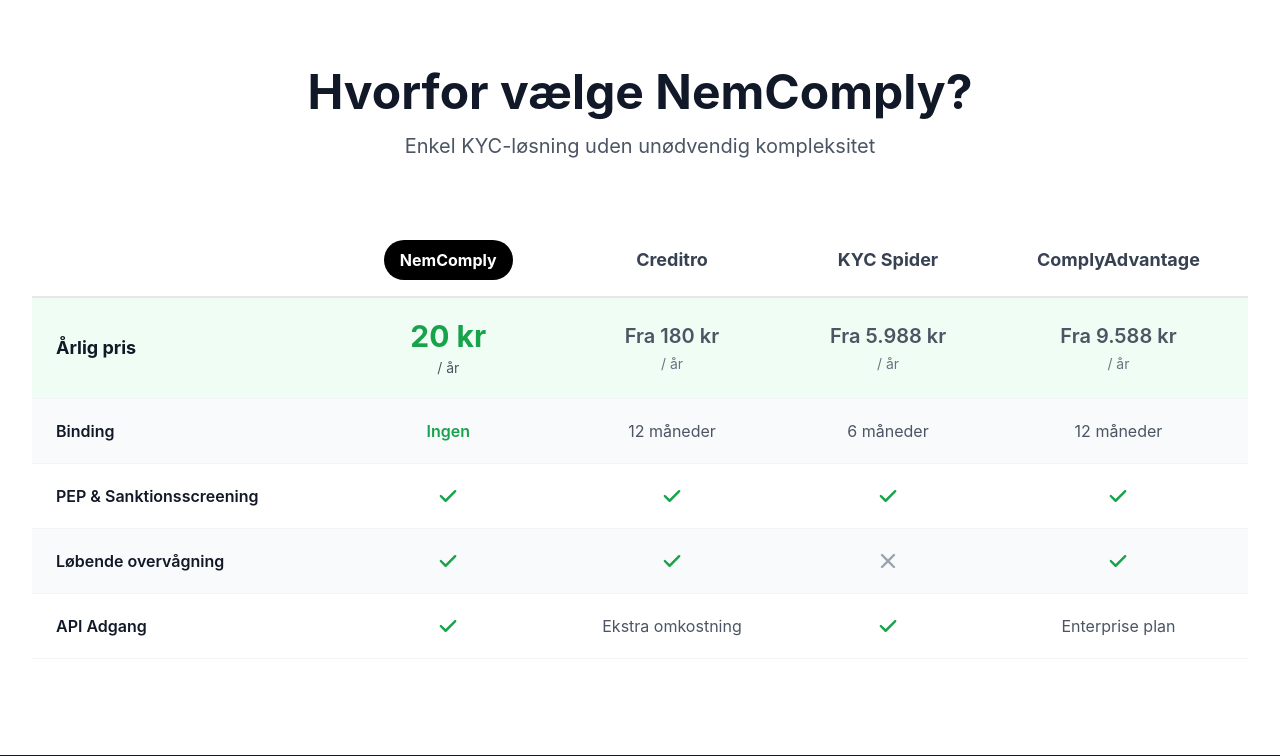
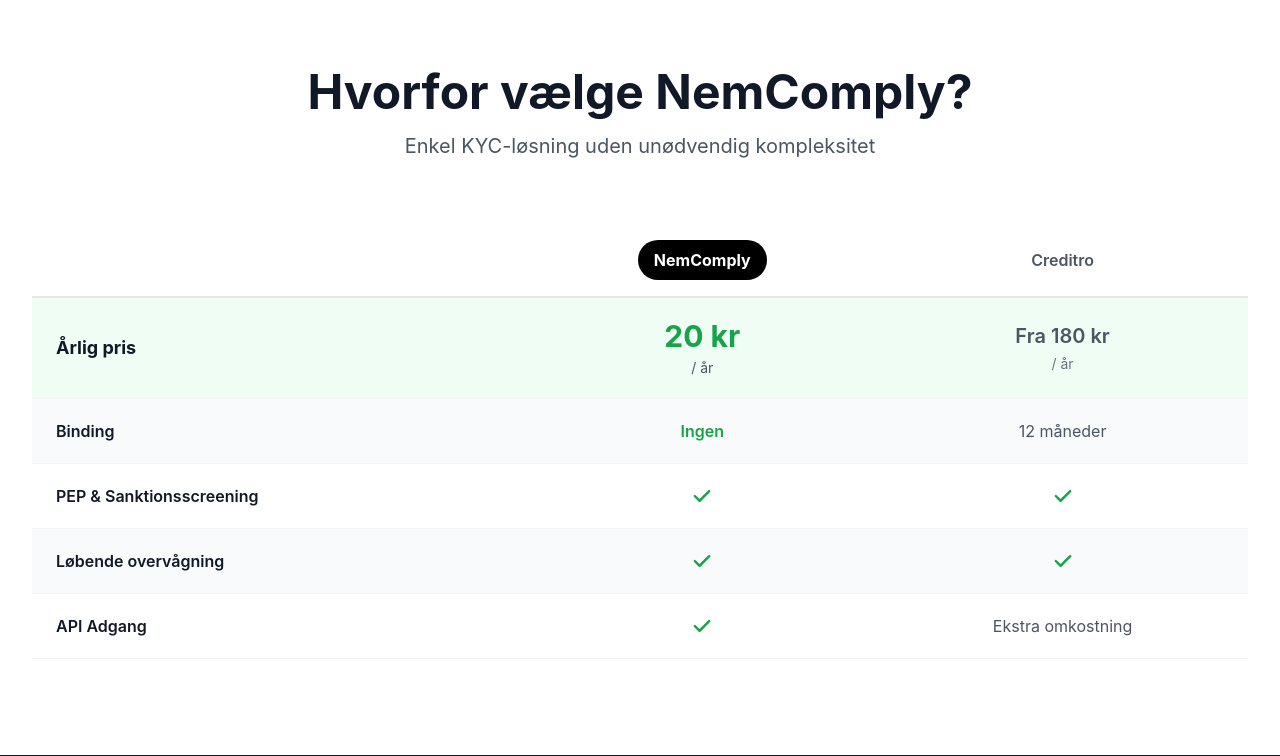
Before and after one commit to TheFountainhead/nemcomply-marketing, a PHP site: page /index.html in a window 1280 px wide. Shown: the part 2771-3527 px from the top of the page. Run offline with PHP 8.4, Linux system fonts and the light colour scheme; some libraries are stand-ins or nearby versions.

Commit message:
Forenkle sammenligningsskema til kun NemComply vs Creditro
🤖 Generated with [Claude Code](https://claude.com/claude-code)

Co-Authored-By: Claude <noreply@anthropic.com>

```diff
--- a/index.html
+++ b/index.html
@@ -428,15 +428,7 @@
                                     NemComply
                                 </div>
                             </th>
-                            <th class="text-center py-4 px-6">
-                                <div class="font-bold text-gray-700 text-lg">Creditro</div>
-                            </th>
-                            <th class="text-center py-4 px-6">
-                                <div class="font-bold text-gray-700 text-lg">KYC Spider</div>
-                            </th>
-                            <th class="text-center py-4 px-6">
-                                <div class="font-bold text-gray-700 text-lg">ComplyAdvantage</div>
-                            </th>
+                            <th class="text-center py-4 px-6 font-semibold text-gray-600">Creditro</th>
                         </tr>
                     </thead>
                     <tbody>
@@ -450,14 +442,6 @@
                                 <div class="text-xl font-semibold text-gray-600 mb-1">Fra 180 kr</div>
                                 <div class="text-sm text-gray-500">/ år</div>
                             </td>
-                            <td class="py-5 px-6 text-center">
-                                <div class="text-xl font-semibold text-gray-600 mb-1">Fra 5.988 kr</div>
-                                <div class="text-sm text-gray-500">/ år</div>
-                            </td>
-                            <td class="py-5 px-6 text-center">
-                                <div class="text-xl font-semibold text-gray-600 mb-1">Fra 9.588 kr</div>
-                                <div class="text-sm text-gray-500">/ år</div>
-                            </td>
                         </tr>
 
                         <tr class="border-b border-gray-100 bg-gray-50">
@@ -466,22 +450,10 @@
                                 <div class="text-green-600 font-semibold">Ingen</div>
                             </td>
                             <td class="py-5 px-6 text-center text-gray-600">12 måneder</td>
-                            <td class="py-5 px-6 text-center text-gray-600">6 måneder</td>
-                            <td class="py-5 px-6 text-center text-gray-600">12 måneder</td>
                         </tr>
 
                         <tr class="border-b border-gray-100">
                             <td class="py-5 px-6 font-semibold text-gray-900">PEP & Sanktionsscreening</td>
-                            <td class="py-5 px-6 text-center">
-                                <svg class="w-6 h-6 text-green-600 mx-auto" fill="currentColor" viewBox="0 0 20 20">
-                                    <path fill-rule="evenodd" d="M16.707 5.293a1 1 0 010 1.414l-8 8a1 1 0 01-1.414 0l-4-4a1 1 0 011.414-1.414L8 12.586l7.293-7.293a1 1 0 011.414 0z" clip-rule="evenodd"/>
-                                </svg>
-                            </td>
-                            <td class="py-5 px-6 text-center">
-                                <svg class="w-6 h-6 text-green-600 mx-auto" fill="currentColor" viewBox="0 0 20 20">
-                                    <path fill-rule="evenodd" d="M16.707 5.293a1 1 0 010 1.414l-8 8a1 1 0 01-1.414 0l-4-4a1 1 0 011.414-1.414L8 12.586l7.293-7.293a1 1 0 011.414 0z" clip-rule="evenodd"/>
-                                </svg>
-                            </td>
                             <td class="py-5 px-6 text-center">
                                 <svg class="w-6 h-6 text-green-600 mx-auto" fill="currentColor" viewBox="0 0 20 20">
                                     <path fill-rule="evenodd" d="M16.707 5.293a1 1 0 010 1.414l-8 8a1 1 0 01-1.414 0l-4-4a1 1 0 011.414-1.414L8 12.586l7.293-7.293a1 1 0 011.414 0z" clip-rule="evenodd"/>
@@ -506,16 +478,6 @@
                                     <path fill-rule="evenodd" d="M16.707 5.293a1 1 0 010 1.414l-8 8a1 1 0 01-1.414 0l-4-4a1 1 0 011.414-1.414L8 12.586l7.293-7.293a1 1 0 011.414 0z" clip-rule="evenodd"/>
                                 </svg>
                             </td>
-                            <td class="py-5 px-6 text-center text-gray-400">
-                                <svg class="w-6 h-6 mx-auto" fill="currentColor" viewBox="0 0 20 20">
-                                    <path fill-rule="evenodd" d="M4.293 4.293a1 1 0 011.414 0L10 8.586l4.293-4.293a1 1 0 111.414 1.414L11.414 10l4.293 4.293a1 1 0 01-1.414 1.414L10 11.414l-4.293 4.293a1 1 0 01-1.414-1.414L8.586 10 4.293 5.707a1 1 0 010-1.414z" clip-rule="evenodd"/>
-                                </svg>
-                            </td>
-                            <td class="py-5 px-6 text-center">
-                                <svg class="w-6 h-6 text-green-600 mx-auto" fill="currentColor" viewBox="0 0 20 20">
-                                    <path fill-rule="evenodd" d="M16.707 5.293a1 1 0 010 1.414l-8 8a1 1 0 01-1.414 0l-4-4a1 1 0 011.414-1.414L8 12.586l7.293-7.293a1 1 0 011.414 0z" clip-rule="evenodd"/>
-                                </svg>
-                            </td>
                         </tr>
 
                         <tr class="border-b border-gray-100">
@@ -526,12 +488,6 @@
                                 </svg>
                             </td>
                             <td class="py-5 px-6 text-center text-gray-600">Ekstra omkostning</td>
-                            <td class="py-5 px-6 text-center">
-                                <svg class="w-6 h-6 text-green-600 mx-auto" fill="currentColor" viewBox="0 0 20 20">
-                                    <path fill-rule="evenodd" d="M16.707 5.293a1 1 0 010 1.414l-8 8a1 1 0 01-1.414 0l-4-4a1 1 0 011.414-1.414L8 12.586l7.293-7.293a1 1 0 011.414 0z" clip-rule="evenodd"/>
-                                </svg>
-                            </td>
-                            <td class="py-5 px-6 text-center text-gray-600">Enterprise plan</td>
                         </tr>
                     </tbody>
                 </table>
```
Also changed, not shown: index.php (+0 -38 lines).
